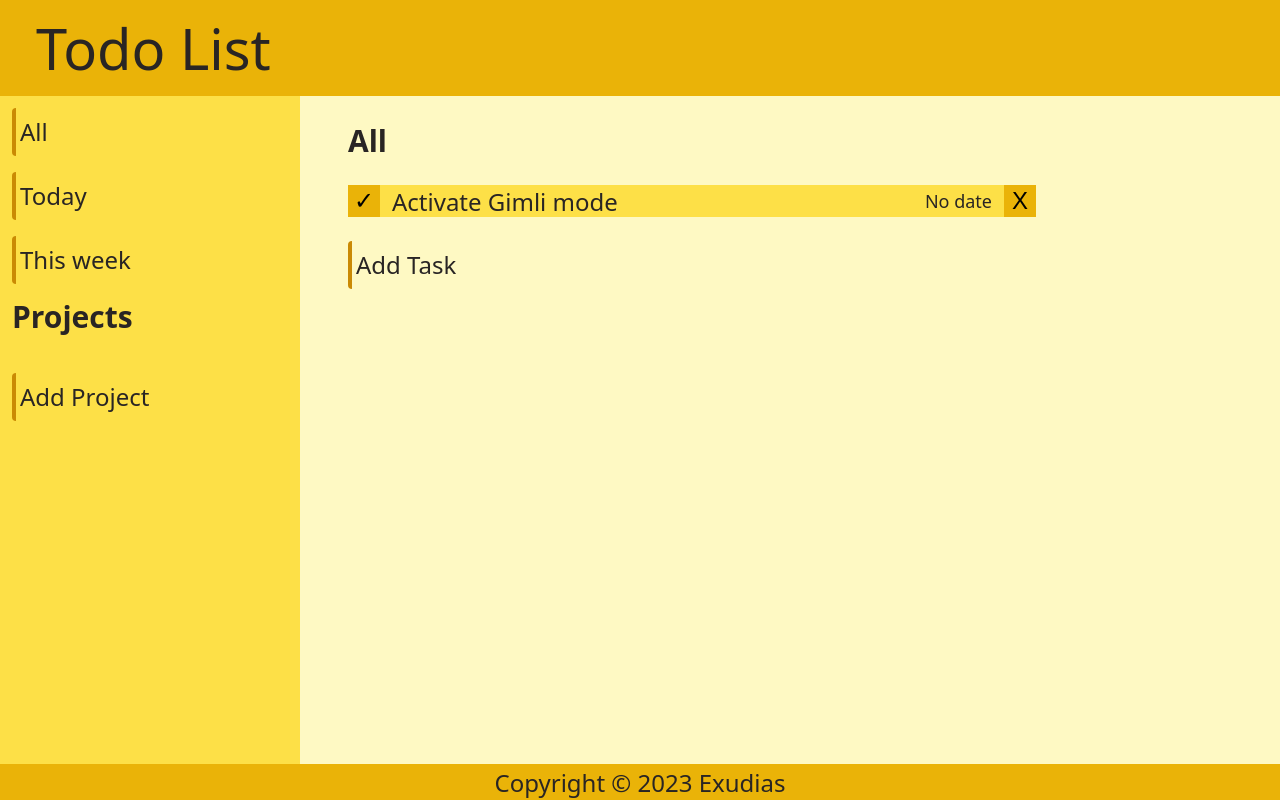
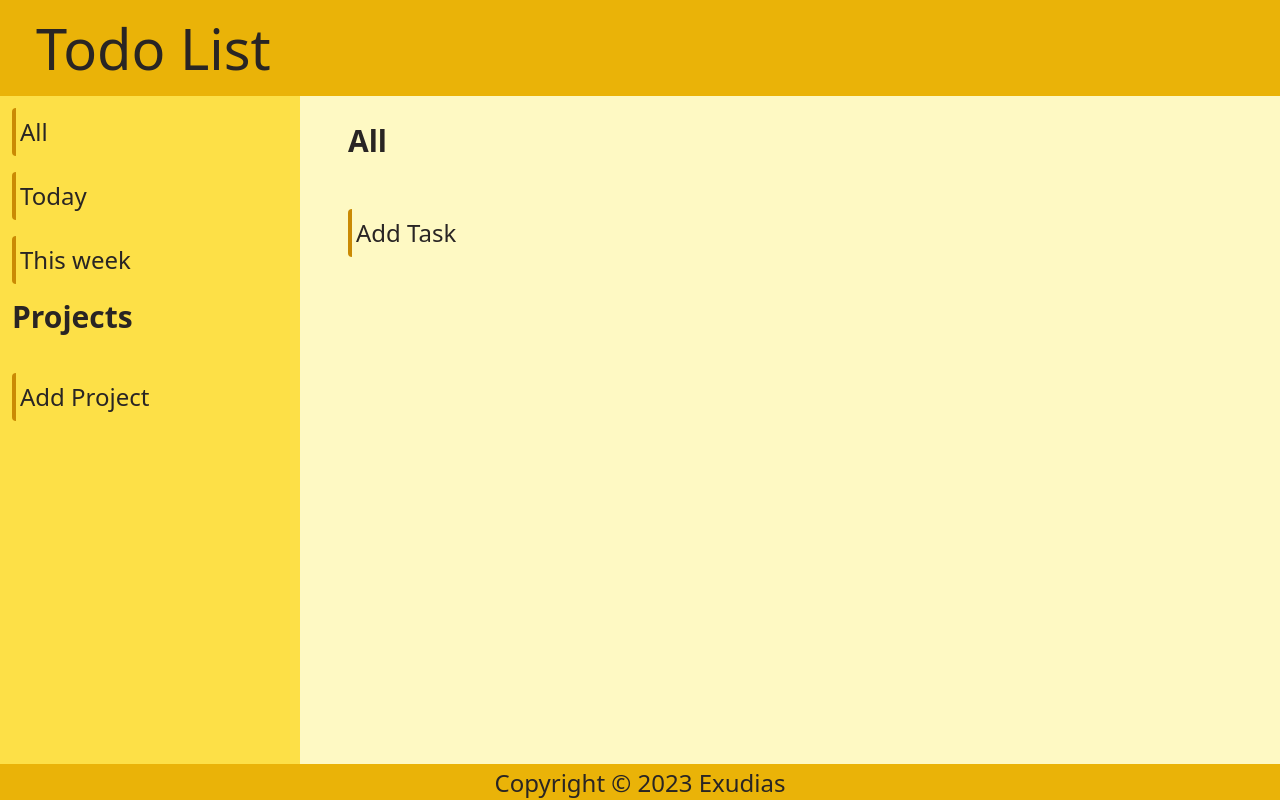
Before and after one commit to Exudias/odin-todo-list, a plain HTML site: page index.html in a window 1280 px wide. Drawn offline with Linux system fonts and the light colour scheme.

Commit message:
Create NavManager, clean up index.html

```diff
--- a/index.html
+++ b/index.html
@@ -32,18 +32,7 @@
             <div class="main-body">
                 <div class="main-body-container">
                     <div class="panel-heading">All</div>
-                    <ul class="todo-list">
-                        <li class="todo-item">
-                            <div class="todo-button-container">
-                                <button class="todo-button" tabindex="-1">✓</button>
-                            </div>
-                            <div class="todo-name">Activate Gimli mode</div>
-                            <div class="todo-date">No date</div>
-                            <div class="todo-button-container">
-                                <button class="todo-button" tabindex="-1">X</button>
-                            </div>
-                        </li>
-                    </ul>
+                    <ul class="todo-list"></ul>
                     <div class="nav-button" id="add-task-button">
                         Add Task
                     </div>
```
